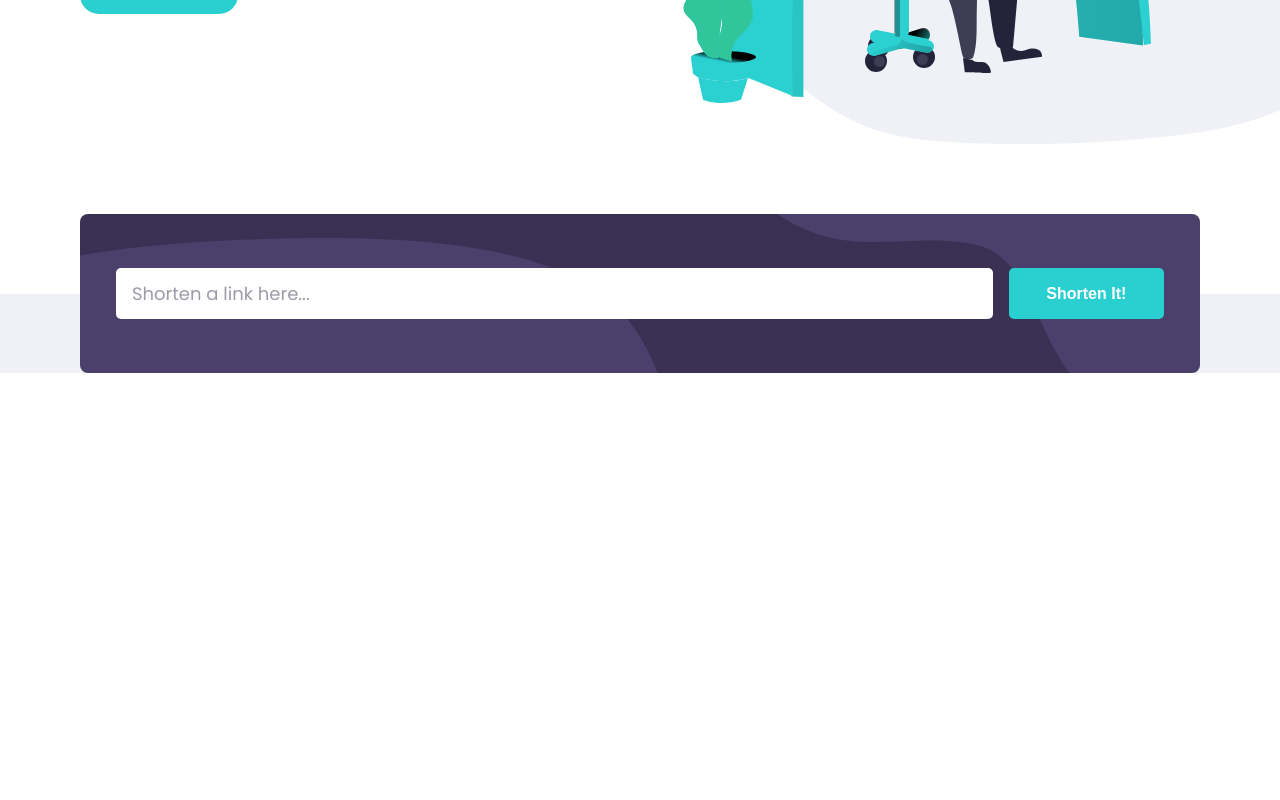
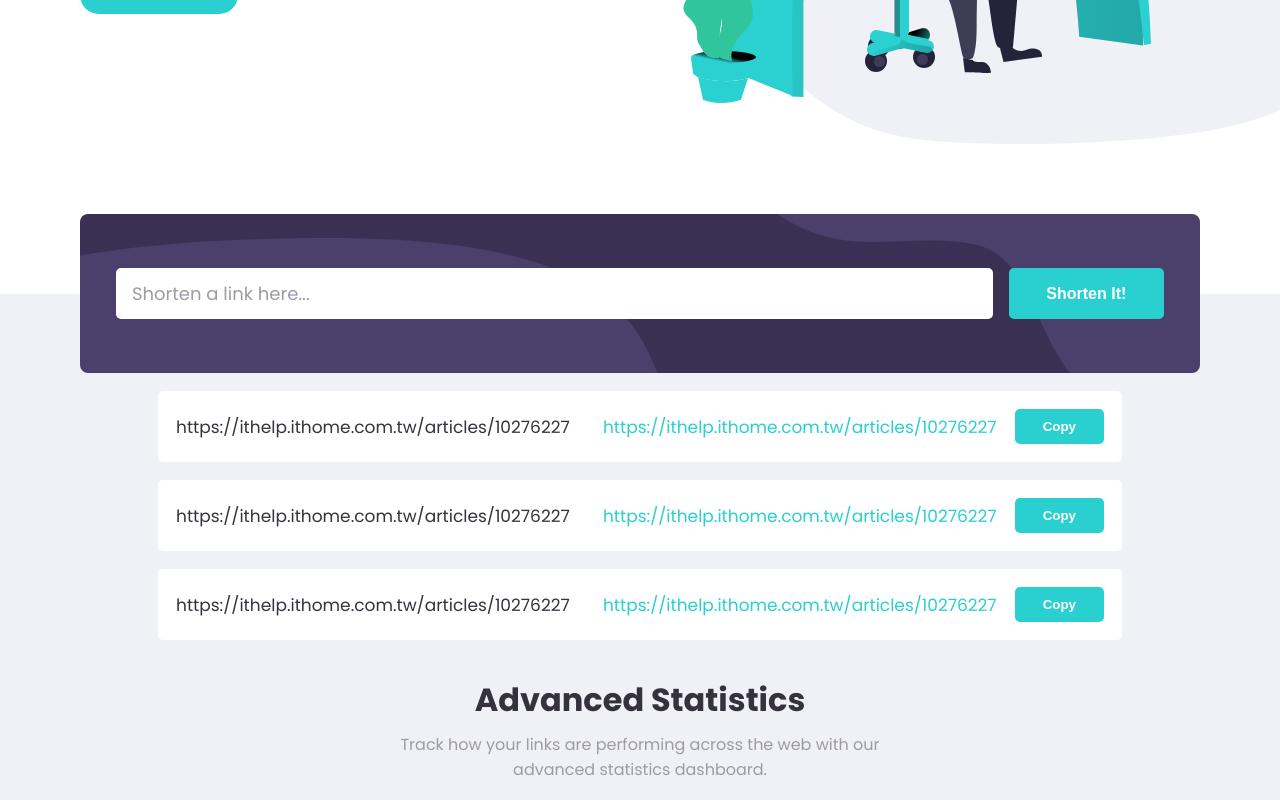
Before and after one commit to LunZaiZai0223/FM-url-shortening-api, a React (Create React App) app: page / in a window 1280 px wide. Shown: the part 504-1304 px from the top of the page. Before the commit the page ends 877 px from the top, so only its background shows below. Built offline with nearby package versions, Linux system fonts and the light colour scheme.

Commit message:
feat: implement basic styles(Links, Advertisement-Title)

```diff
--- /dev/null
+++ b/src/Components/Advertisement/Card/index.tsx
@@ -0,0 +1,8 @@
+// style classes
+import styles from './index.module.scss';
+
+const Card = () => {
+  return <div></div>;
+};
+
+export default Card;
--- /dev/null
+++ b/src/Components/Advertisement/Title/index.module.scss
@@ -0,0 +1,17 @@
+@use '../../../styles/variables.scss';
+@use '../../../styles/colors.scss';
+
+.wrapper {
+  h2 {
+    font-size: 32px;
+    text-align: center;
+    color: colors.$neutral-very-dark-blue;
+  }
+
+  p {
+    width: 50%;
+    text-align: center;
+    margin: 8px auto 0;
+    color: colors.$neutral-grayish-violet;
+  }
+}
--- /dev/null
+++ b/src/Components/Advertisement/Title/index.tsx
@@ -0,0 +1,13 @@
+// style classes
+import styles from './index.module.scss';
+
+const Title = () => {
+  return (
+    <div className={styles.wrapper}>
+      <h2>Advanced Statistics</h2>
+      <p>Track how your links are performing across the web with our advanced statistics dashboard.</p>
+    </div>
+  );
+};
+
+export default Title;
--- /dev/null
+++ b/src/Components/Advertisement/index.module.scss
@@ -0,0 +1,7 @@
+@use '../../styles/variables.scss';
+@use '../../styles/colors.scss';
+
+.advertisement-container {
+  padding: 18px 158px;
+  background-color: colors.$neutral-light-violet;
+}
--- /dev/null
+++ b/src/Components/Advertisement/index.tsx
@@ -0,0 +1,17 @@
+// components
+import Title from './Title';
+import Card from './Card';
+
+// style classes
+import styles from './index.module.scss';
+
+const Advertisement = () => {
+  return (
+    <section className={`${styles['advertisement-container']}`}>
+      <Title />
+      <Card />
+    </section>
+  );
+};
+
+export default Advertisement;
--- /dev/null
+++ b/src/Components/Links/index.module.scss
@@ -0,0 +1,44 @@
+@use '../../styles/variables.scss';
+@use '../../styles/colors.scss';
+
+.link-container {
+  padding: 18px 158px;
+  background-color: colors.$neutral-light-violet;
+}
+
+.link-list {
+  list-style-type: none;
+  display: flex;
+  flex-direction: column;
+  gap: 18px;
+
+  .link-item {
+    padding: 18px;
+    display: flex;
+    align-items: center;
+    gap: 18px;
+    font-size: 17px;
+    background-color: White;
+    border-radius: 5px;
+
+    span {
+      font-size: inherit;
+    }
+
+    .original-link {
+      width: 85%;
+      color: colors.$neutral-very-dark-blue;
+    }
+
+    .shortened-link {
+      color: colors.$primary-cyan;
+    }
+
+    .btn {
+      border-radius: 5px;
+      padding: 10px 28px;
+      color: white;
+      font-weight: 600;
+    }
+  }
+}
--- /dev/null
+++ b/src/Components/Links/index.tsx
@@ -0,0 +1,48 @@
+// components
+import Button from '../Button';
+
+// style classes
+import styles from './index.module.scss';
+
+const DUMMY_LINKS: { originalLink: string; shortenedLink: string; status: false }[] = [
+  {
+    originalLink: 'https://ithelp.ithome.com.tw/articles/10276227',
+    shortenedLink: 'https://ithelp.ithome.com.tw/articles/10276227',
+    status: false,
+  },
+  {
+    originalLink: 'https://ithelp.ithome.com.tw/articles/10276227',
+    shortenedLink: 'https://ithelp.ithome.com.tw/articles/10276227',
+    status: false,
+  },
+  {
+    originalLink: 'https://ithelp.ithome.com.tw/articles/10276227',
+    shortenedLink: 'https://ithelp.ithome.com.tw/articles/10276227',
+    status: false,
+  },
+];
+
+const Links = () => {
+  return (
+    <section className={`${styles['link-container']}`}>
+      <ul className={`${styles['link-list']}`}>
+        {DUMMY_LINKS.map((item, index) => {
+          const { shortenedLink, originalLink, status } = item;
+          return (
+            <li className={`${styles['link-item']}`} key={index}>
+              <span className={`${styles['original-link']}`}>
+                <a>{originalLink}</a>
+              </span>
+              <span className={`${styles['shortened-link']}`}>
+                <a>{shortenedLink}</a>
+              </span>
+              <Button classes={`${styles.btn}`}>{!status ? 'Copy' : 'Copied'}</Button>
+            </li>
+          );
+        })}
+      </ul>
+    </section>
+  );
+};
+
+export default Links;
--- a/src/RootLayout/index.tsx
+++ b/src/RootLayout/index.tsx
@@ -2,6 +2,8 @@
 import Nav from '../Components/Nav';
 import Header from '../Components/Header';
 import Form from '../Components/Form';
+import Links from '../Components/Links';
+import Advertisement from '../Components/Advertisement';
 
 // style classes
 import styles from './index.module.scss';
@@ -12,6 +14,8 @@ const RootLayout = () => {
       <Nav />
       <Header />
       <Form />
+      <Links />
+      <Advertisement />
     </div>
   );
 };
```
Also changed, not shown: src/Components/Advertisement/Card/index.module.scss (added).
